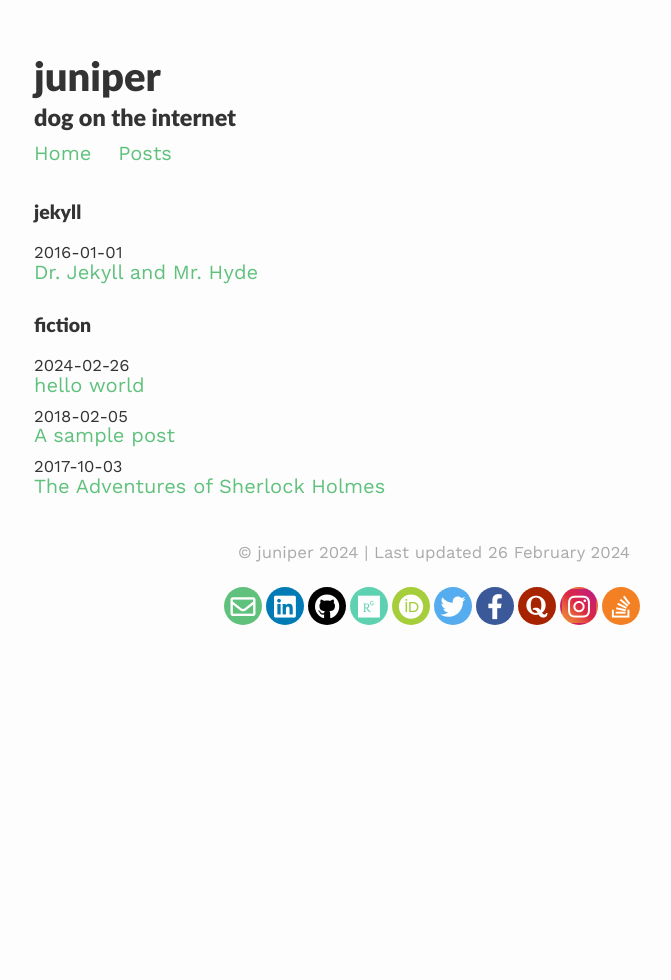
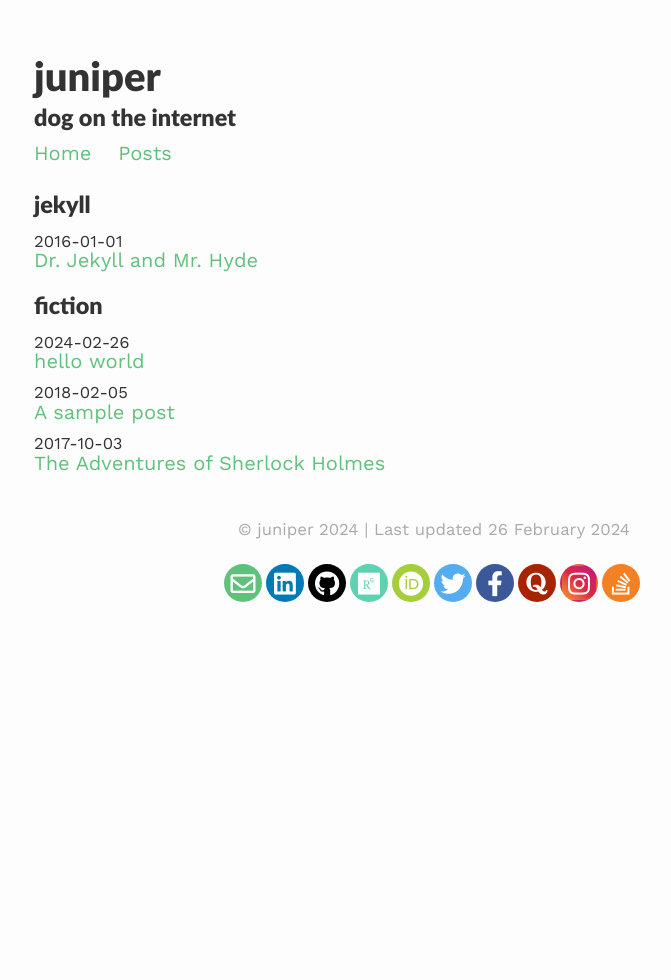
Before and after one commit to pyonium/pyonium.github.io, a Jekyll site: the page built from posts.html, in a window 1280 px wide. Shown: the whole page, without its empty margins (206-877 px from the left). Built offline with Jekyll 4.4.1, drawn with Linux system fonts in a browser that asks for light colours; nearby versions of some CDN libraries.

Commit message:
Update posts.html

```diff
--- a/posts.html
+++ b/posts.html
@@ -11,7 +11,7 @@ title: Posts
     {% capture category_name %}{{ category | first }}{% endcapture %}
     <p></p>
 
-    <h3><small>{{ category_name }}</small></h3>
+    <h3 style="line-height: 1.3;">{{ category_name }}</h3>
     {% for post in site.categories[category_name] %}
       <div style="line-height: 1; margin: 10px 0;">
         <small>{{ post.date | date: "%Y-%m-%d"}}&nbsp;</small> <br>
```
